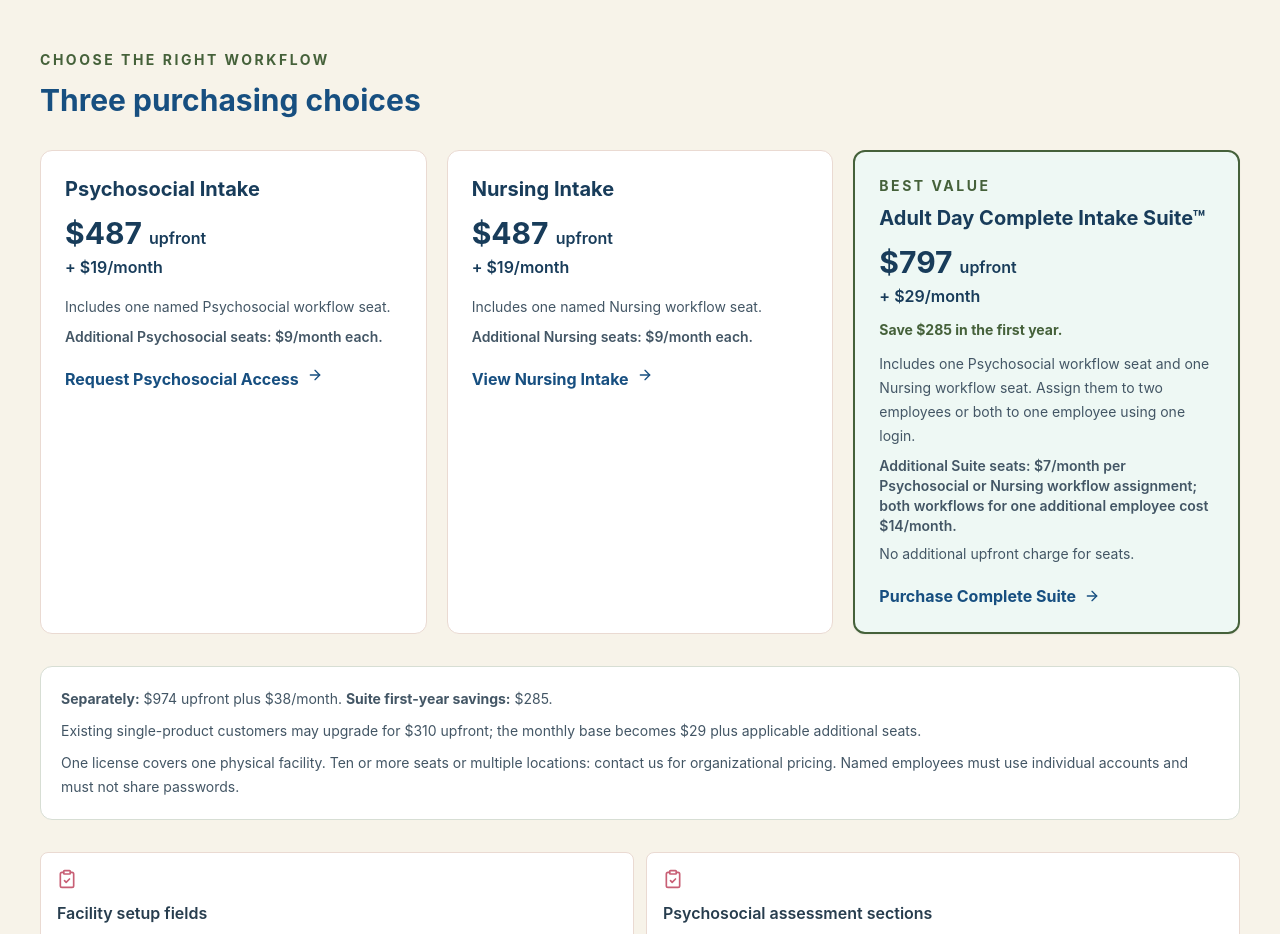
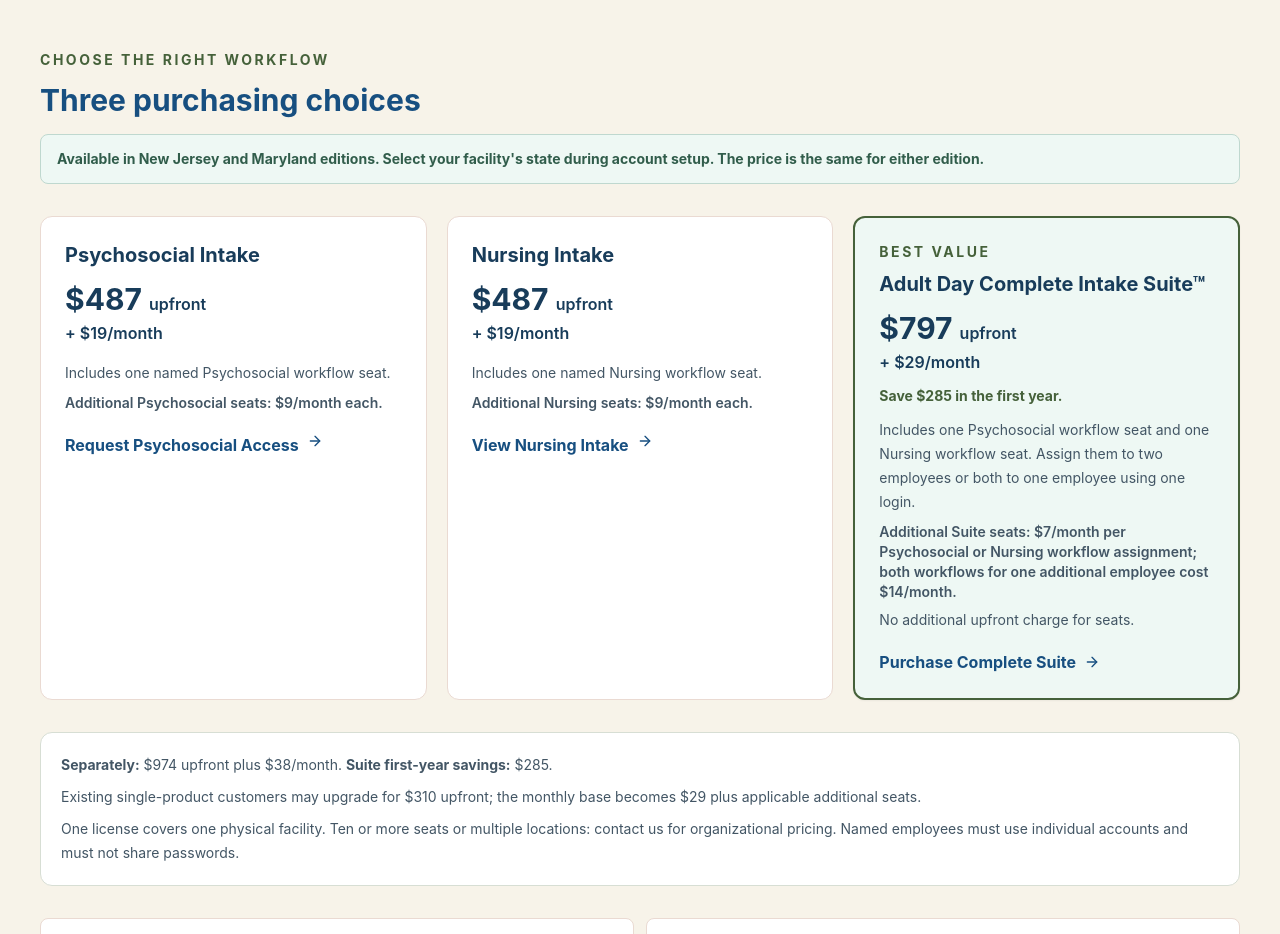
Before and after one commit to misiahmiles-ui/psychosocial-intake-packet, a Next.js app: page / in a window 1280 px wide. Shown: the part 1500-2434 px from the top of the page. Built offline with nearby package versions, Linux system fonts and the light colour scheme.

Commit message:
Show state editions in public pricing

```diff
--- a/components/marketing/AdultDayIntakeProMarketing.tsx
+++ b/components/marketing/AdultDayIntakeProMarketing.tsx
@@ -203,6 +203,9 @@
           <h2 className="mt-3 text-3xl font-bold tracking-normal text-[#174f80]">
             Three purchasing choices
           </h2>
+          <p className="mt-4 rounded-lg border border-[#bfd8cf] bg-[#eef8f4] px-4 py-3 text-sm font-bold leading-6 text-[#315d4b]">
+            Available in New Jersey and Maryland editions. Select your facility&apos;s state during account setup. The price is the same for either edition.
+          </p>
           <div className="mt-8 grid gap-5 lg:grid-cols-3">
             <article className="rounded-xl border border-[#eadad2] bg-white p-6">
               <h3 className="text-xl font-bold">Psychosocial Intake</h3>
```
